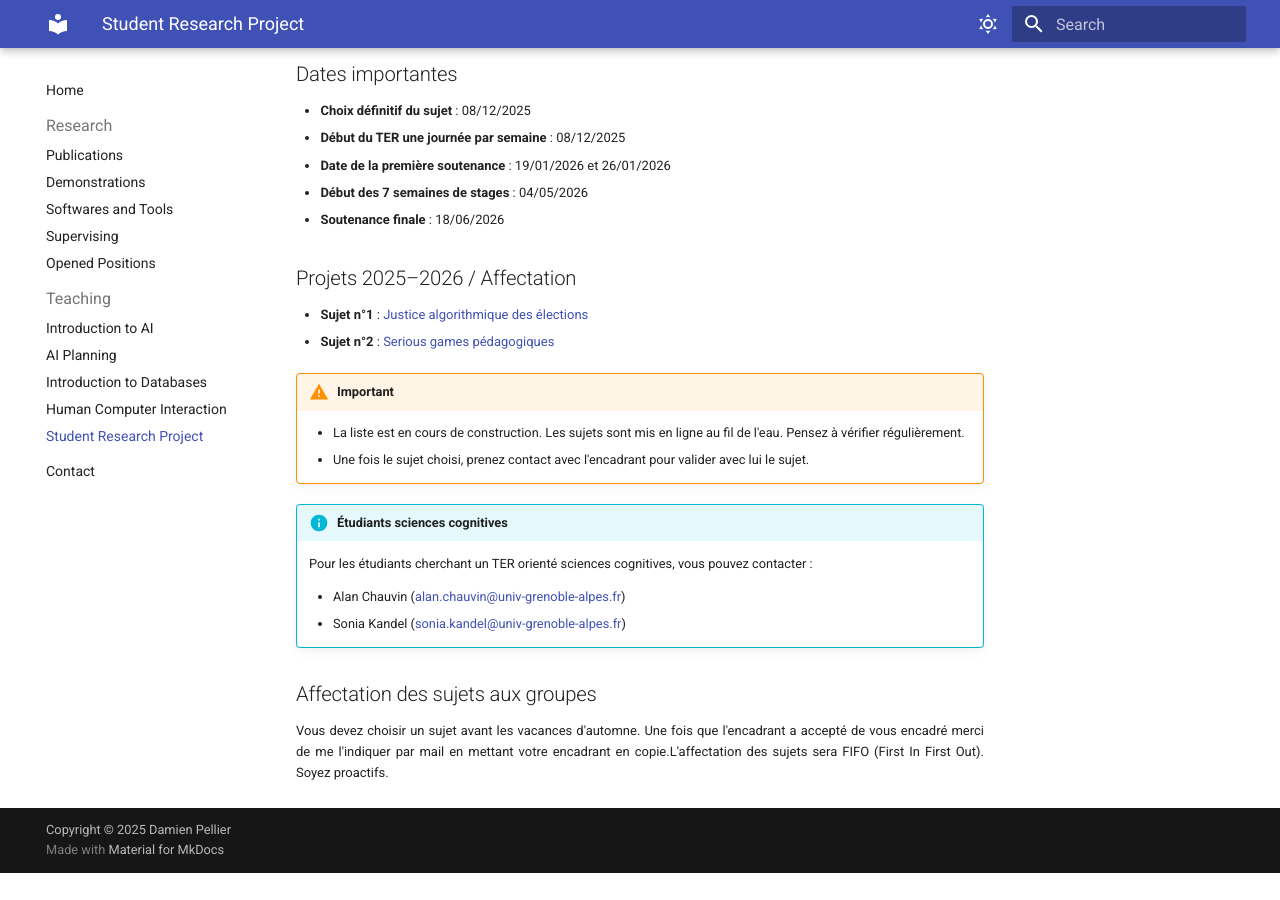
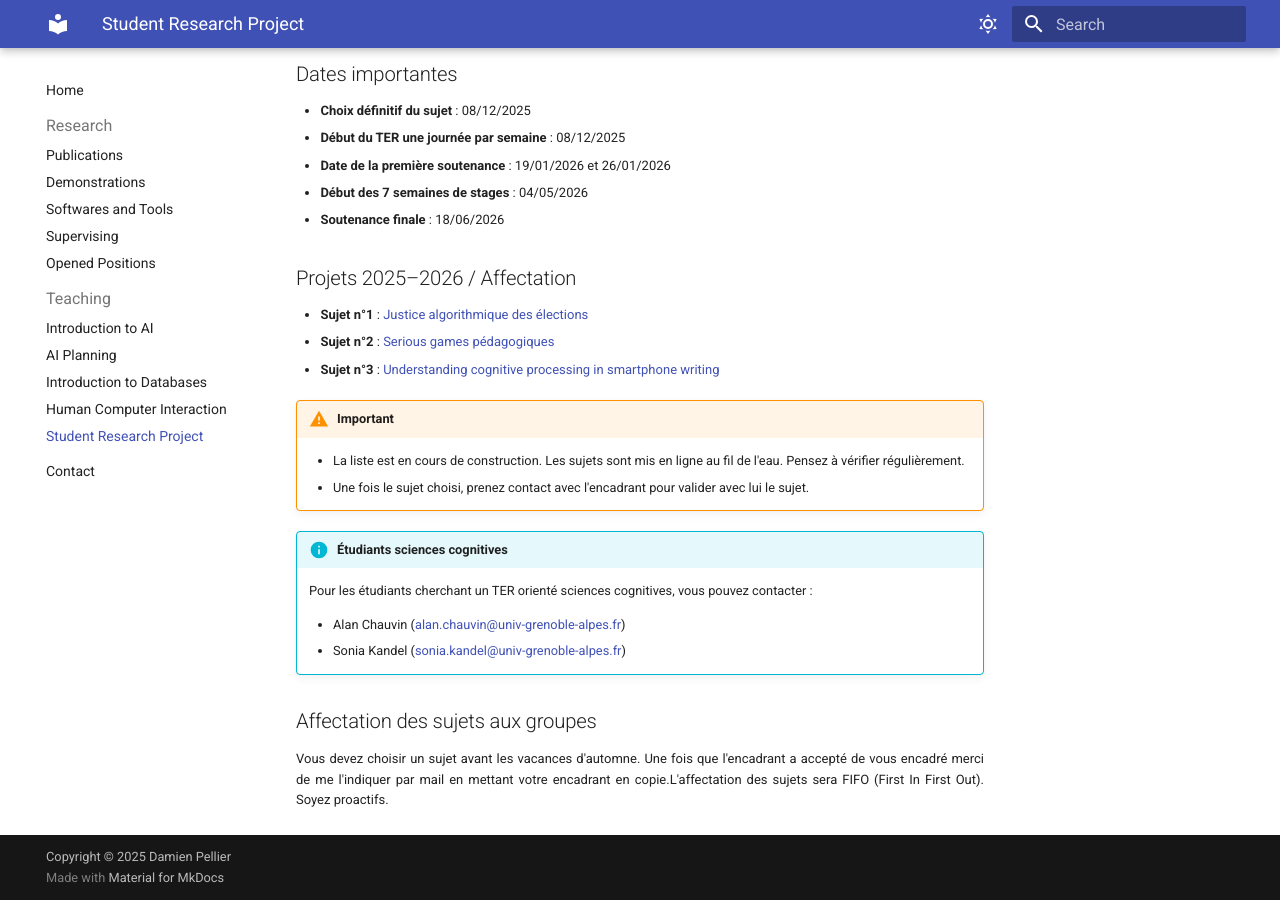
Before and after one commit to pellierd/homepage, an MkDocs documentation site: the page built from docs/teaching/srp.md, in a window 1280 px wide and 900 px high, scrolled down 965 px. Built offline with MkDocs 1.6.1 and Material for MkDocs 9.7.7, drawn with Linux system fonts in a browser that asks for light colours; before the commit the page ends 1838 px from its top, so only the background shows below that.

Commit message:
ajout sujet 3 TER

```diff
--- a/docs/teaching/srp.md
+++ b/docs/teaching/srp.md
@@ -37,6 +37,7 @@ La première période du projet est consacrée à l'élaboration des documents p
 
 - **Sujet n°1** : [Justice algorithmique des élections](srp/sujet_1_2025.pdf)
 - **Sujet n°2** : [Serious games pédagogiques](srp/sujet_2_2025.pdf)
+- **Sujet n°3** : [Understanding cognitive processing in smartphone writing](srp/sujet_3_2025.pdf)
 
 !!! warning "Important"
       - La liste est en cours de construction. Les sujets sont mis en ligne au fil de l'eau. Pensez à vérifier régulièrement.
```
Also changed, not shown: 1 other file.
